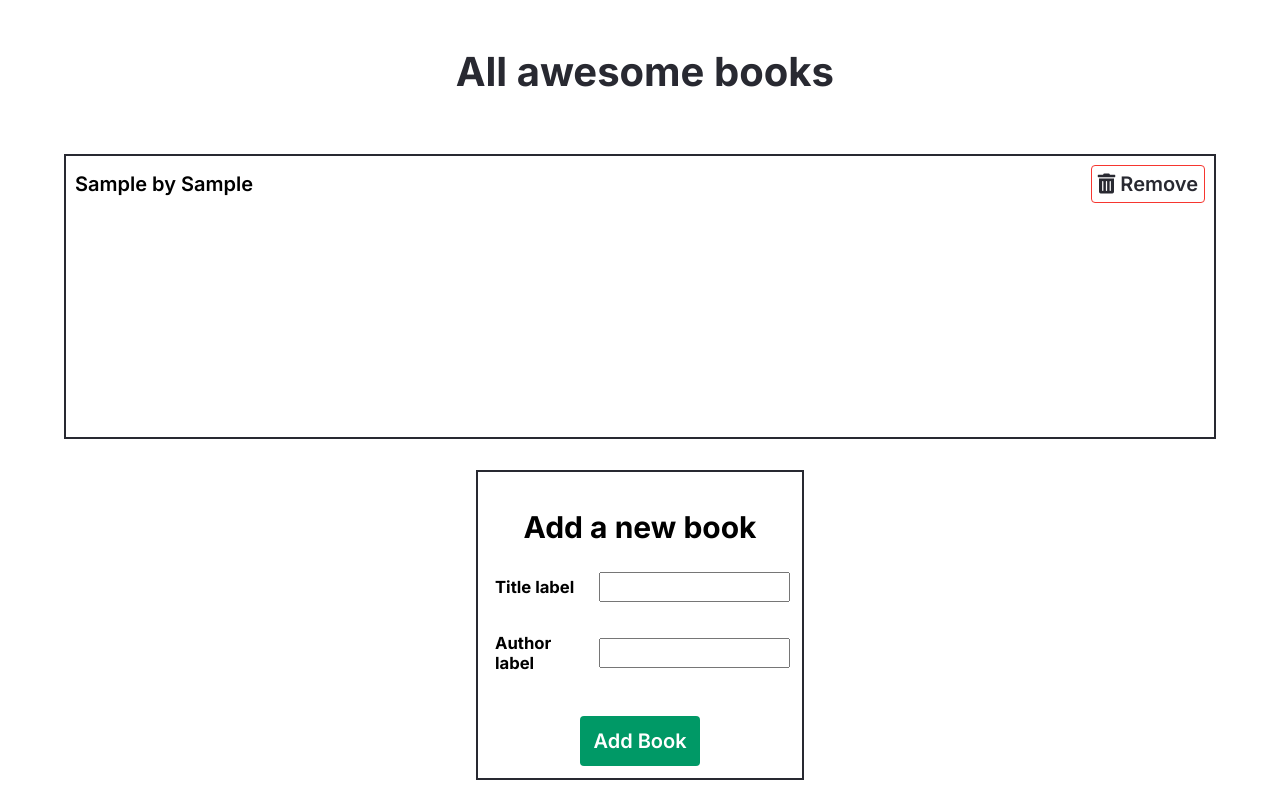
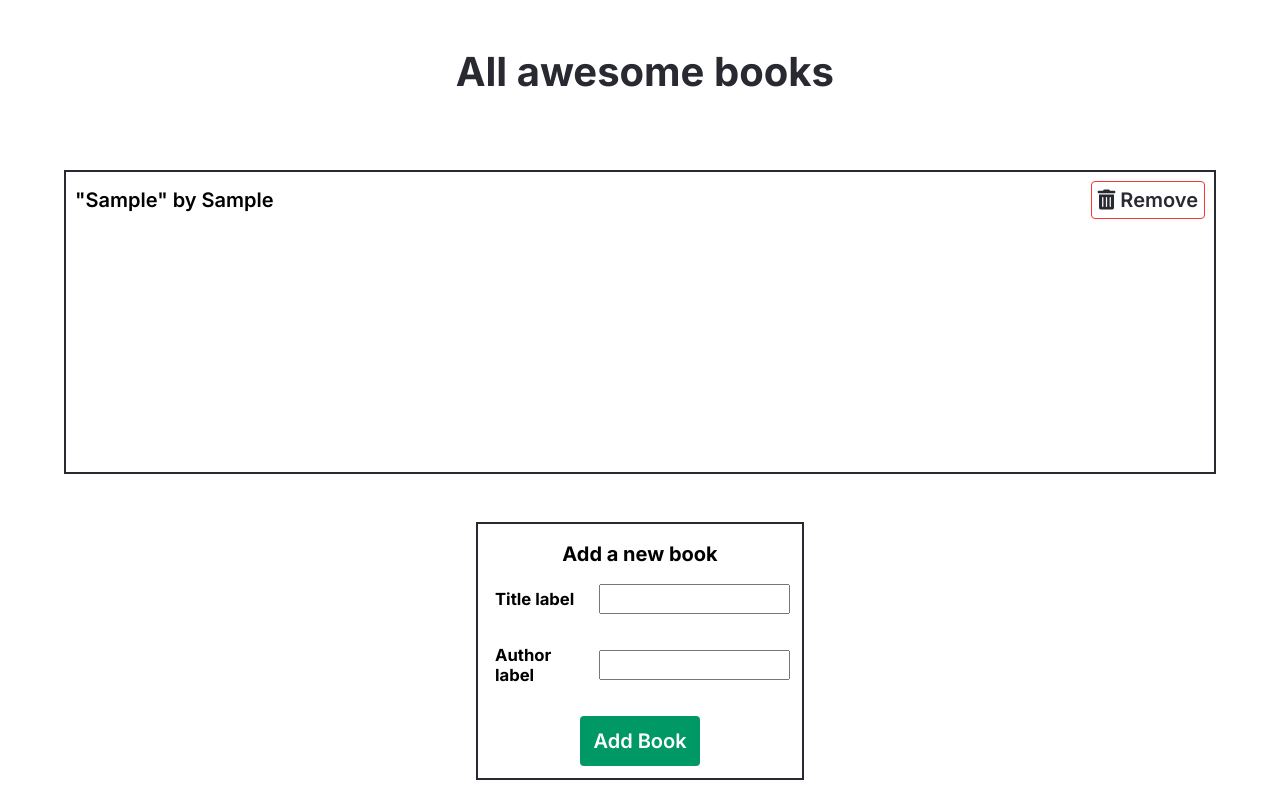
Before and after one commit to Sboursen/awesome-books, a website: page index.html in a window 1280 px wide. Both pictures are taken after typing "Sample", "Sample" into the empty fields and a click on the button "Add Book". Drawn offline with Linux system fonts and the light colour scheme; some icons are missing.

Commit message:
Fix linter issues

```diff
--- a/assets/acknowledgment.txt
+++ b/assets/acknowledgment.txt
@@ -1 +1 @@
-https://pixabay.com/photos/books-bookshelf-library-education-2463779/
+https://pixabay.com/photos/books-bookshelf-library-education-2463779/;
--- a/index.html
+++ b/index.html
@@ -4,7 +4,10 @@
 <head>
   <meta charset="utf-8">
   <link rel="stylesheet" href="style.css">
-  <link rel="stylesheet" href="https://pro.fontawesome.com/releases/v5.10.0/css/all.css" integrity="sha384-AYmEC3Yw5cVb3ZcuHtOA93w35dYTsvhLPVnYs9eStHfGJvOvKxVfELGroGkvsg+p" crossorigin="anonymous" />
+  <link rel="stylesheet"
+    href="https://pro.fontawesome.com/releases/v5.10.0/css/all.css"
+    integrity="sha384-AYmEC3Yw5cVb3ZcuHtOA93w35dYTsvhLPVnYs9eStHfGJvOvKxVfELGroGkvsg+p"
+    crossorigin="anonymous" />
   <title>Awesome books collection</title>
 </head>
 
@@ -19,8 +22,8 @@
 
   <form>
 
+    <h2 class="form-title"> Add a new book </h2>
     <div class="input-container">
-      <h2> Add a new book </h2>
       <label for="title">
         <h3 class="label">Title label</h3>
         <input type="text" name="title" value="" id="title">
@@ -30,11 +33,13 @@
     <div class="input-container">
       <label for="author">
         <h3 class="label">Author label</h3>
-        <input type="text" name="author" value="" id="author">
+        <input type="text" name="author" value=""
+          id="author">
       </label>
       <small class="author-alert"></small>
     </div>
-    <button type="button" name="button" class="add-book add-button">Add
+    <button type="button" name="button"
+      class="add-book add-button">Add
       Book</button>
   </form>
 
--- a/script.js
+++ b/script.js
@@ -46,16 +46,14 @@ class UserInterface {
     const bookContainer = document.createElement('tr');
     bookContainer.id = index;
     const text = document.createElement('td');
-    text.innerHTML = `${book.title} by ${book.author}`;
+    text.innerHTML = `"${book.title}" by ${book.author}`;
 
     bookContainer.append(text);
-    const removeButtonContainer =
-      document.createElement('td');
+    const removeButtonContainer = document.createElement('td');
 
     const removeButton = document.createElement('button');
     removeButton.classList.add('remove-button');
-    removeButton.innerHTML =
-      "<i class='fas fa-trash-alt'></i> Remove";
+    removeButton.innerHTML = "<i class='fas fa-trash-alt'></i> Remove";
 
     removeButton.onclick = () => {
       UserInterface.removeBook(book, index);
--- a/style.css
+++ b/style.css
@@ -1,4 +1,4 @@
-@import url('https://fonts.googleapis.com/css2?family=Inter:wght@400;600;700&display=swap');
+@import url("https://fonts.googleapis.com/css2?family=Inter:wght@400;600;700&display=swap");
 
 :root {
   --iron: #d3d3d3;
@@ -117,11 +117,17 @@ h2 {
   text-align: center;
 }
 
+.form-title {
+  font-size: 20px;
+  margin: 0;
+  padding: 6px;
+}
+
 /* ||Book Container------------------------- */
 #container {
   width: 90%;
   overflow-y: scroll;
-  height: 285px;
+  height: 40%;
   border: 2px solid var(--shark);
   display: flex;
   flex-direction: column;
@@ -171,6 +177,5 @@ small {
 }
 
 .add-book {
-  margin-top: 12px;
   align-self: center;
 }
```
